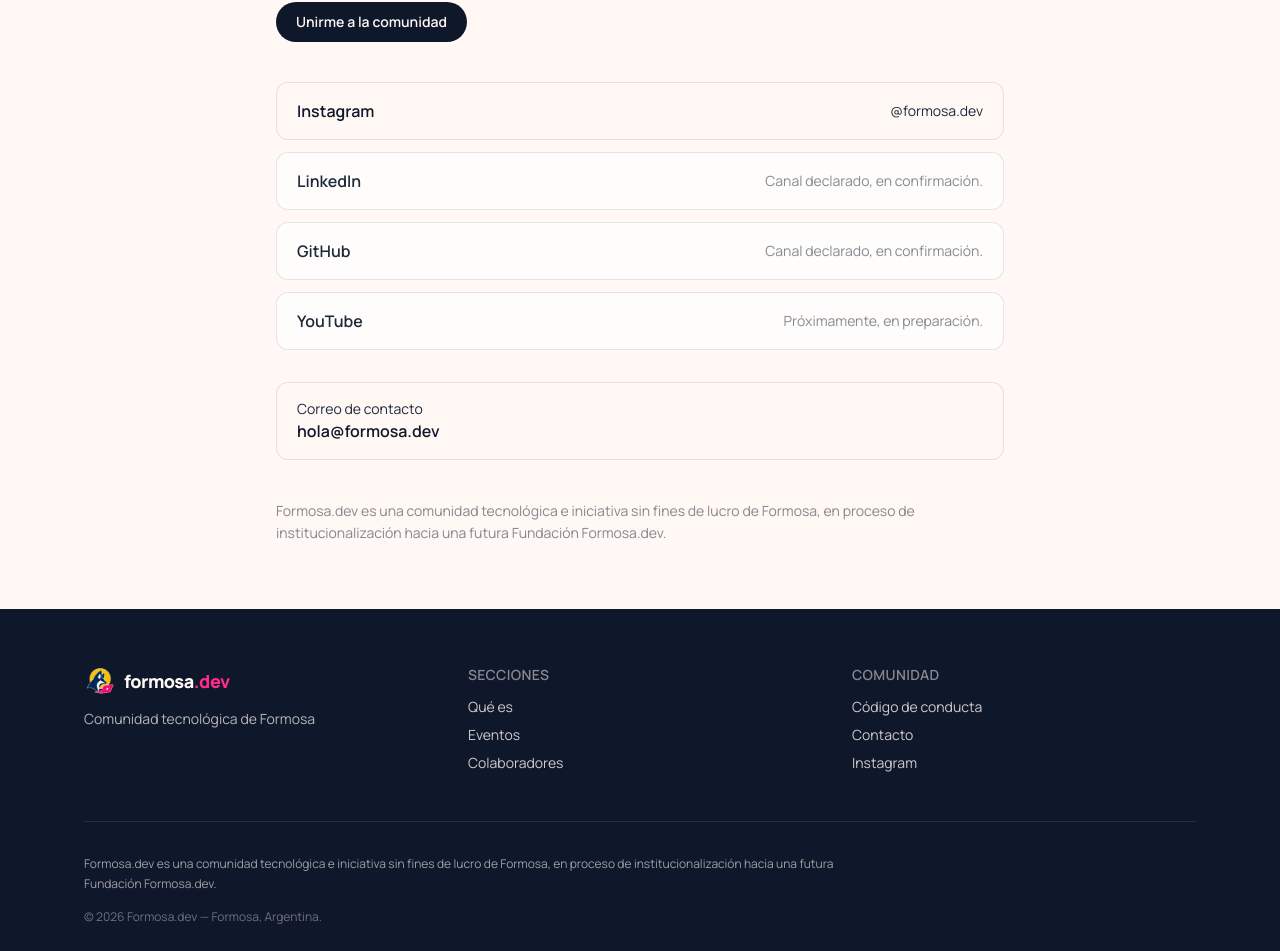
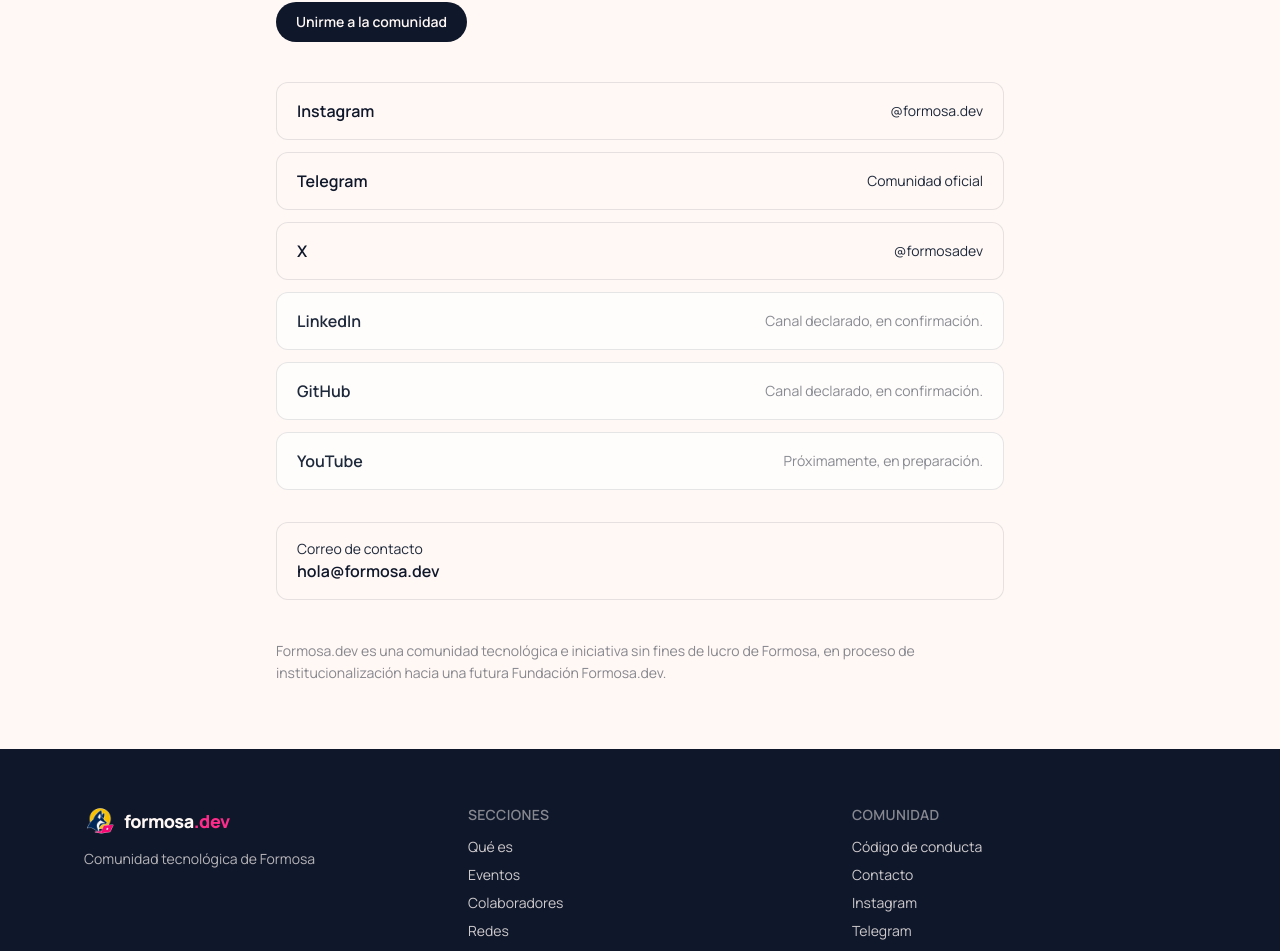
Before and after one commit to adriangmrraa/formosadev, a Next.js app: page /contacto in a window 1280 px wide. Shown: the part 286-1237 px from the top of the page. Built offline with nearby package versions, Linux system fonts and the light colour scheme.

Commit message:
feat: add social feed and links

```diff
--- a/src/app/page.tsx
+++ b/src/app/page.tsx
@@ -1,4 +1,5 @@
 import Image from "next/image";
+import Script from "next/script";
 import { CommunityJoinTrigger, ConversationSection } from "../components/CommunityConversation";
 import { Footer } from "../components/Footer";
 import { Header } from "../components/Header";
@@ -7,12 +8,15 @@
 import { RevealText } from "../components/motion/RevealText";
 import {
   collaborators,
+  channels,
   contactWhatsAppUrl,
   faq,
   institutional,
   joinNote,
   pillars,
   territorialImages,
+  xLatestPostUrl,
+  xProfileUrl,
 } from "../lib/content";
 import type { Collaborator } from "../lib/types";
 
@@ -169,7 +173,66 @@
           </Reveal>
         </section>
 
-        {/* 04 — Prueba de vida */}
+        {/* 04 — Redes */}
+        <section id="redes" className="border-t border-ink/10 bg-crema-soft">
+          <div className="mx-auto grid max-w-6xl gap-10 px-5 py-14 md:grid-cols-[minmax(0,1fr)_18rem] md:py-20">
+            <div>
+              <p className="text-sm font-semibold uppercase tracking-widest text-lapacho">
+                Redes
+              </p>
+              <h2 className="mt-3 text-3xl font-extrabold tracking-tight md:text-4xl">
+                Lo último de Formosa.dev en X
+              </h2>
+              <p className="mt-4 max-w-xl text-lg leading-relaxed text-ink-soft">
+                Noticias, encuentros y lo que estamos construyendo desde la comunidad.
+              </p>
+              <a
+                href={xLatestPostUrl}
+                target="_blank"
+                rel="noopener noreferrer"
+                className="mt-6 inline-flex rounded-full bg-ink px-5 py-2.5 text-sm font-semibold text-crema transition hover:bg-lapacho"
+              >
+                Ver publicación en X
+              </a>
+              <div className="mt-8 max-w-xl overflow-hidden rounded-2xl border border-ink/10 bg-white p-3">
+                <a
+                  className="twitter-timeline"
+                  href={xProfileUrl}
+                  data-tweet-limit="1"
+                  data-chrome="noheader nofooter noborders transparent"
+                  data-lang="es"
+                >
+                  Posts de @formosadev
+                </a>
+              </div>
+            </div>
+
+            <aside className="self-start rounded-2xl border border-ink/10 bg-white p-6">
+              <h3 className="text-lg font-bold">Seguinos</h3>
+              <ul className="mt-5 space-y-3">
+                {channels.filter((channel) => channel.url).map((channel) => (
+                  <li key={channel.id}>
+                    <a
+                      href={channel.url}
+                      target="_blank"
+                      rel="noopener noreferrer"
+                      className="flex items-center justify-between gap-3 rounded-xl border border-ink/10 px-4 py-3 text-sm font-semibold transition hover:border-lapacho hover:text-lapacho"
+                    >
+                      <span>{channel.name}</span>
+                      <span aria-hidden="true">↗</span>
+                    </a>
+                  </li>
+                ))}
+              </ul>
+            </aside>
+          </div>
+          <Script
+            src="https://platform.x.com/widgets.js"
+            strategy="lazyOnload"
+          />
+        </section>
+
+        {/* 05 — Prueba de vida */}
         <section
           aria-label="Síntesis"
           className="border-y border-ink/10 bg-crema-soft"
--- a/src/components/Footer.tsx
+++ b/src/components/Footer.tsx
@@ -51,6 +51,11 @@
                   Colaboradores
                 </Link>
               </li>
+              <li>
+                <Link href="/#redes" className="text-crema/80 transition-colors hover:text-lapacho">
+                  Redes
+                </Link>
+              </li>
             </ul>
           </div>
 
--- a/src/lib/content.ts
+++ b/src/lib/content.ts
@@ -31,6 +31,9 @@
 
 export const communityWhatsAppUrl = institutional.joinUrl;
 export const communityTelegramUrl = "https://t.me/+SVRF2loStn_ovjiS";
+export const xProfileUrl = "https://x.com/formosadev";
+export const xLatestPostUrl =
+  "https://x.com/formosadev/status/2103603327741112743?s=46";
 export const contactWhatsAppUrl = "https://wa.me/5491162793009";
 
 export const joinNote =
@@ -185,6 +188,20 @@
     note: "@formosa.dev",
   },
   {
+    id: "telegram",
+    name: "Telegram",
+    url: communityTelegramUrl,
+    state: "confirmed",
+    note: "Comunidad oficial",
+  },
+  {
+    id: "x",
+    name: "X",
+    url: xProfileUrl,
+    state: "confirmed",
+    note: "@formosadev",
+  },
+  {
     id: "linkedin",
     name: "LinkedIn",
     state: "forthcoming",
```
